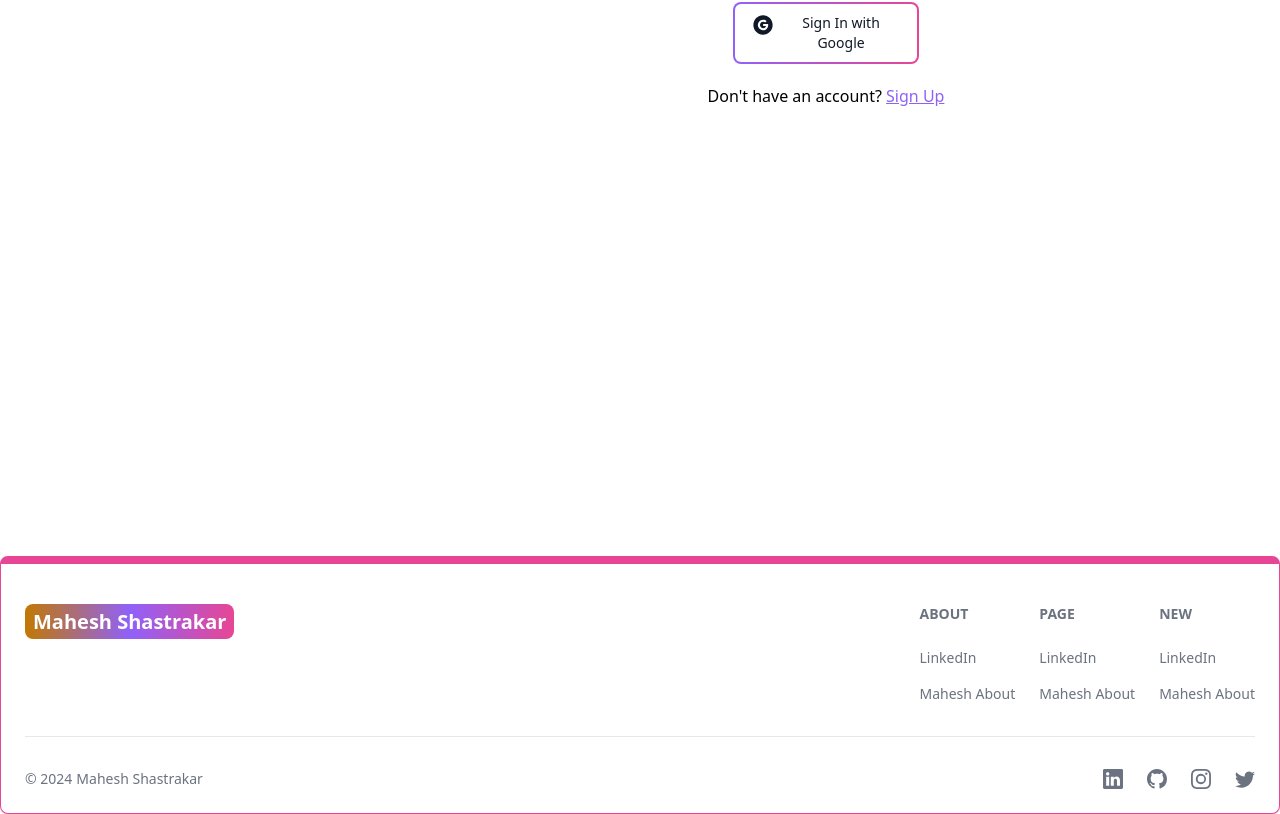
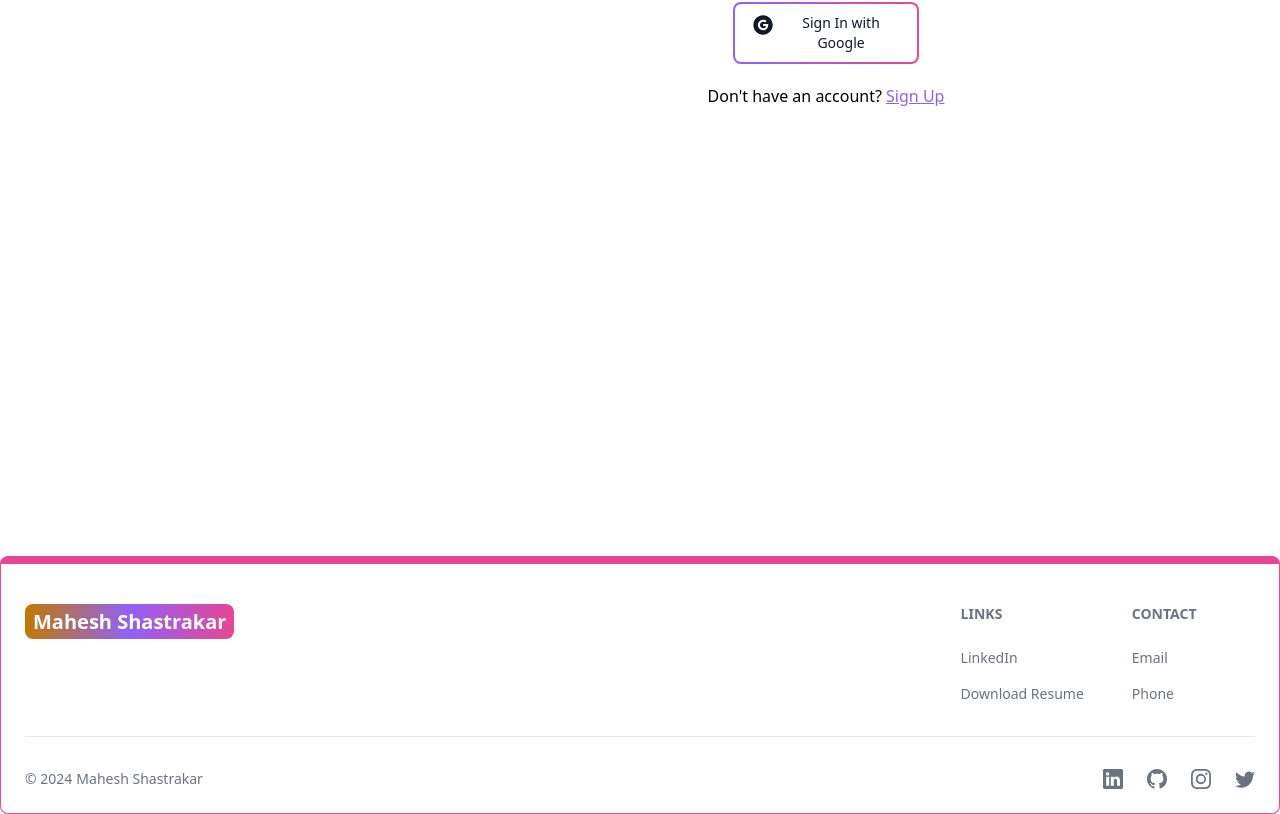
Before and after one commit to mahesh-shastrakar/Portfolio-Blog, a React (Vite) app in the folder client/: page /signin in a window 1280 px wide. Shown: the part 394-1208 px from the top of the page. Built offline with nearby package versions, Linux system fonts and the light colour scheme.

Commit message:
edited the footer

```diff
--- a/client/src/components/FooterComponent.jsx
+++ b/client/src/components/FooterComponent.jsx
@@ -18,9 +18,9 @@ const FooterComponent = () => {
             </Link>
           </div>
 
-          <div className="grid grid-cols-2 gap-8 mt-4 sm:grid-cols-3 sm:gap-6">
+          <div className="grid grid-cols-2 gap-8 mt-4 sm:grid-cols-2 sm:gap-12">
             <div>
-              <Footer.Title title="About" />
+              <Footer.Title title="Links" />
               <Footer.LinkGroup col>
                 <Footer.Link
                   href="https://www.linkedin.com/in/maheshshastrakar"
@@ -29,25 +29,37 @@ const FooterComponent = () => {
                 >
                   LinkedIn
                 </Footer.Link>
-                <Footer.Link href="/about">Mahesh About</Footer.Link>
+                <Footer.Link
+                  href="https://drive.google.com/drive/u/0/folders/1XLojt7AEEeleEM-rcKObw7l8Tu8byijw"
+                  target="_blank"
+                  rel="noopener noreferrer"
+                >
+                  Download Resume
+                </Footer.Link>
               </Footer.LinkGroup>
             </div>
 
             <div>
-              <Footer.Title title="Page" />
+              <Footer.Title title="Contact" />
               <Footer.LinkGroup col>
                 <Footer.Link
-                  href="https://www.linkedin.com/in/maheshshastrakar"
-                  target="_blank"
+                  href="mailto:maheshshastrakar123@gmail.com"
+                  // target="_blank"
                   rel="noopener noreferrer"
                 >
-                  LinkedIn
+                  Email
                 </Footer.Link>
-                <Footer.Link href="/about">Mahesh About</Footer.Link>
+                <Footer.Link
+                  href="tel:+917666831050"
+                  // target="_blank"
+                  rel="noopener noreferrer"
+                >
+                  Phone
+                </Footer.Link>
               </Footer.LinkGroup>
             </div>
 
-            <div>
+            {/* <div>
               <Footer.Title title="New" />
               <Footer.LinkGroup col>
                 <Footer.Link
@@ -59,7 +71,7 @@ const FooterComponent = () => {
                 </Footer.Link>
                 <Footer.Link href="/about">Mahesh About</Footer.Link>
               </Footer.LinkGroup>
-            </div>
+            </div> */}
           </div>
         </div>
         <Footer.Divider />
--- a/client/src/pages/CreatePost.jsx
+++ b/client/src/pages/CreatePost.jsx
@@ -34,6 +34,7 @@ const CreatePost = () => {
       });
       const data = await res.json();
       if (!res.ok) {
+        console.log(data);
         setPublishError(data.message);
       } else {
         navigate(`/post/${data.slug}`);
@@ -41,6 +42,7 @@ const CreatePost = () => {
         setFormData({});
       }
     } catch (error) {
+      console.log(error);
       setPublishError(error.message);
     }
   };
```
